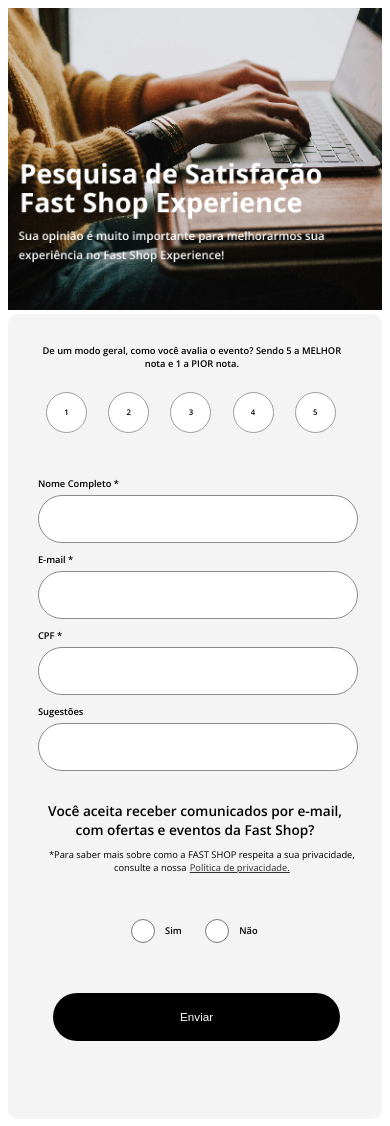
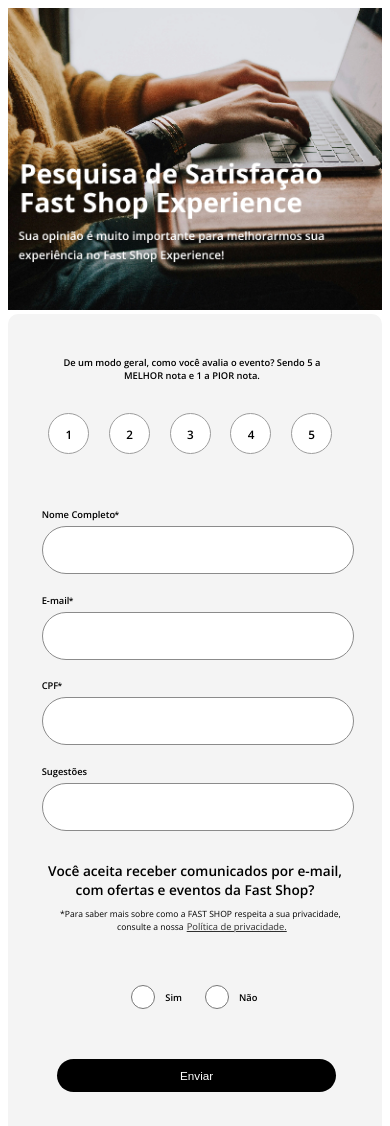
Before and after one commit to ivanmartins090317/formulario-satisfacao-fast-shop, a plain HTML site: page index.html in a window 390 px wide. Drawn offline with nearby package versions, Linux system fonts and the light colour scheme.

Commit message:
feat: state mobile on

```diff
--- a/style.css
+++ b/style.css
@@ -134,9 +134,13 @@ input.avaliacao + label {
             margin-right: 12px;
 
         }
+        .samsung_s24 .form_s24 #privacy {
+    margin-top: 1%;
+
+}
         .form_s24 button {
             width: 79%;
-            height:48px;
+            height:37%;
             padding: 10px;
             border-radius: 35px;
             border: none;
@@ -163,7 +167,7 @@ input.avaliacao + label {
         .form_s24 {
                 width: 100%;
                 margin: 1% auto;
-                padding:8%;
+                padding:9%;
                 background-color: #f4f4f4;
                 box-sizing: border-box;
                 border-radius: 10px;
@@ -184,6 +188,7 @@ input.avaliacao + label{
     max-width: 48px;
     max-height: 48px;
     border-radius: 50%;
+    font-size: 3vw;
 }
       .input-radio{
         width: 100%;
@@ -195,13 +200,13 @@ input.avaliacao + label{
     width: 106%;
     margin: 0 auto;
 }
-.form_s24 label {font-size: 2.4vw;}
+.form_s24 label {font-size: 2.4vw;margin-top:3%}
 
 
 
 .samsung_s24 .form_s24 .privacidade {
   display:inline-block;
-    flex-direction: column;
+    /* flex-direction: column; */
     width: 100%;
     text-align:center;
 }
@@ -210,9 +215,22 @@ input.avaliacao + label{
     font-size: 2.4vw;
 
 }
+
+.input-privacy {
+    display: flex;
+    justify-content: center;
+    align-items: center;
+
+}
+        .samsung_s24 .form_s24 #privacy {
+    margin-top: 4%;
+
+}
         #galaxy_s24_form{width: 98%;position: relative;}
-        .samsung_s24 .obrigatorio{font-size: 2.4vw;}
-
+        .samsung_s24 .obrigatorio{font-size: 2.2vw;}
+span.obrigatorio {
+    margin-left: -1%;
+}
         .form_s24 .row{flex-direction: column; margin-left:5%}
         /* .form_s24 label{display:flex;font-size: 2.2vw;margin-left: 5px;} */
         .form_s24 input {margin-bottom: 10px;padding: 8px; font-size: 3.5vw;}
@@ -229,5 +247,3 @@ input.avaliacao + label{
         #galaxy_s24_form button{ font-size: 3vw;margin-left: 0%;width: 98%; border-radius: 50px;}
         #texto_sucesso{top: 27.8%; left: 51%; font-size: 2vw; padding: 2vw;}
     }
-
-</style>
```
